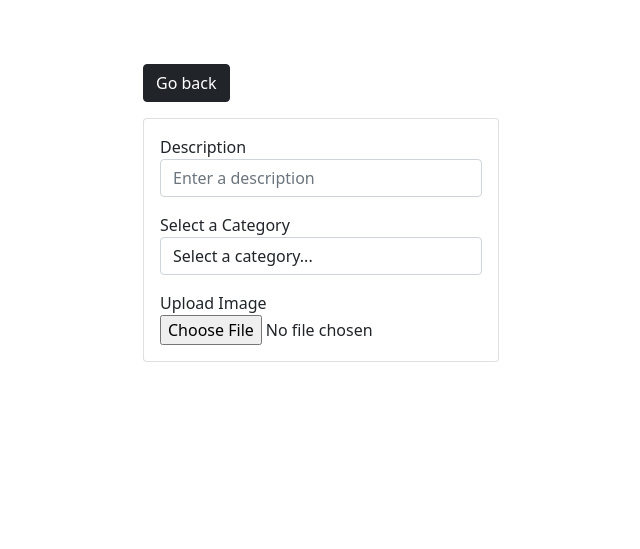
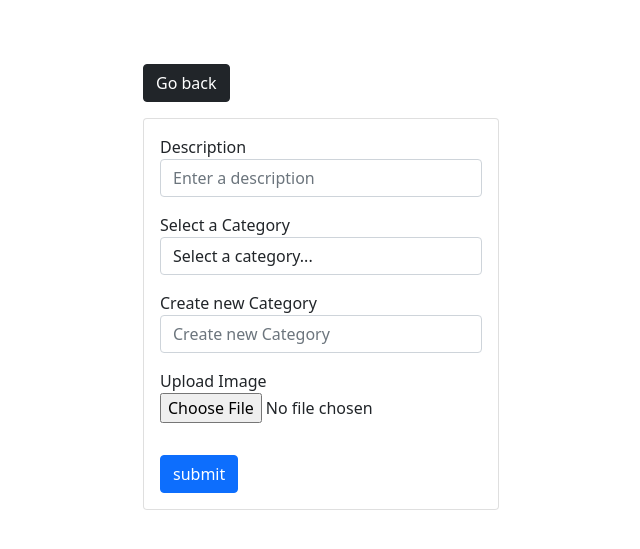
Before and after one commit to ehuntober/G-gallary, a Django app: page /add/ in a window 1280 px wide. Shown: the top 549 px of the page, without its empty margins (319-959 px from the left). Run offline with Django 4.2, Linux system fonts and the light colour scheme; data comes from the database, SQL or seed files in the repository.

Commit message:
form posting done

```diff
--- a/photo/templates/photos/add.html
+++ b/photo/templates/photos/add.html
@@ -18,27 +18,38 @@
      <div class="col-md-4">
        <a href="{% url 'gallery' %}"class='btn btn-dark my-3'> Go back </a>
      <div class="card">
-        <form>
+        <form method="POST" action="" enctype="multipart/form-data">
+          {% csrf_token %}
             <div class="form-group m-3">
                 <label>Description</label>
-                <input name="description" type="text"  placeholder = "Enter a description " class="form-control">
+                <input required name="description" type="text"  placeholder = "Enter a description " class="form-control">
             </div>
 
             <div class="form-group m-3">
                 <label>Select a Category </label>
                 <select name="category"   class="form-control">
                     <option value="none">Select a category...</option>
+
                     {% for category in categories %}
+
                     <option value="{{category.id}}">{{category.name}}</option>
+
                     {% endfor %}
 
                 </select>
               </div>
 
+              <div class="form-group m-3">
+                <label>Create new Category </label>
+                <input name="category_new" type="text"  placeholder = "Create new Category " class="form-control">
+            </div>
+
             <div class="form-group m-3">
               <label>Upload Image</label>
-              <input name="image" type="file" class="form-control-file">
+              <input required name="image" type="file" class="form-control-file">
             </div>
+
+            <button type="submit" class="btn btn-primary m-3">submit</button>
           </form>
 
     </div>
--- a/photo/views.py
+++ b/photo/views.py
@@ -1,4 +1,4 @@
-from django.shortcuts import render
+from django.shortcuts import render, redirect
 from .models import Category , Photo
 
 # Create your views here.
@@ -17,5 +17,22 @@
 
 def addPhoto(request):
     categories = Category.objects.all()
+
+    if request.method == 'POST':
+        data = request.POST
+        image = request.FILES.get('image')
+
+        if data['category'] != 'none':
+            category = Category.objects.get(id=data['category'])
+        elif data['category_new'] != 'none':
+            category, created = Category.objects.get_or_create(name=data['category_new'])
+
+        photo = Photo.objects.create(
+            category= category,
+            description=data['description'],
+            image = image
+        )
+
+
     context = {"categories": categories}
-    return render(request,'photos/add.html')
+    return render(request,'photos/add.html',context)
```
